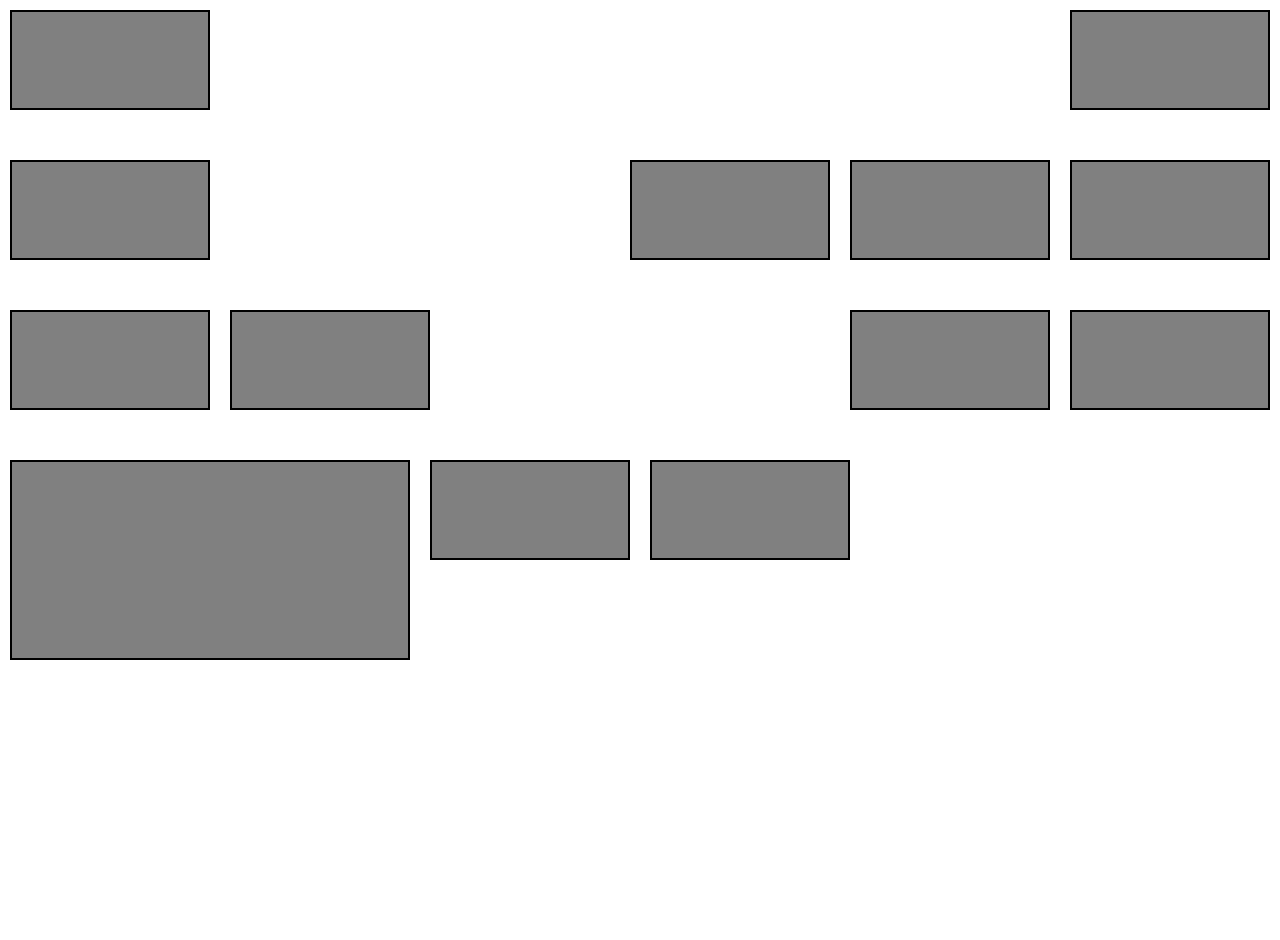
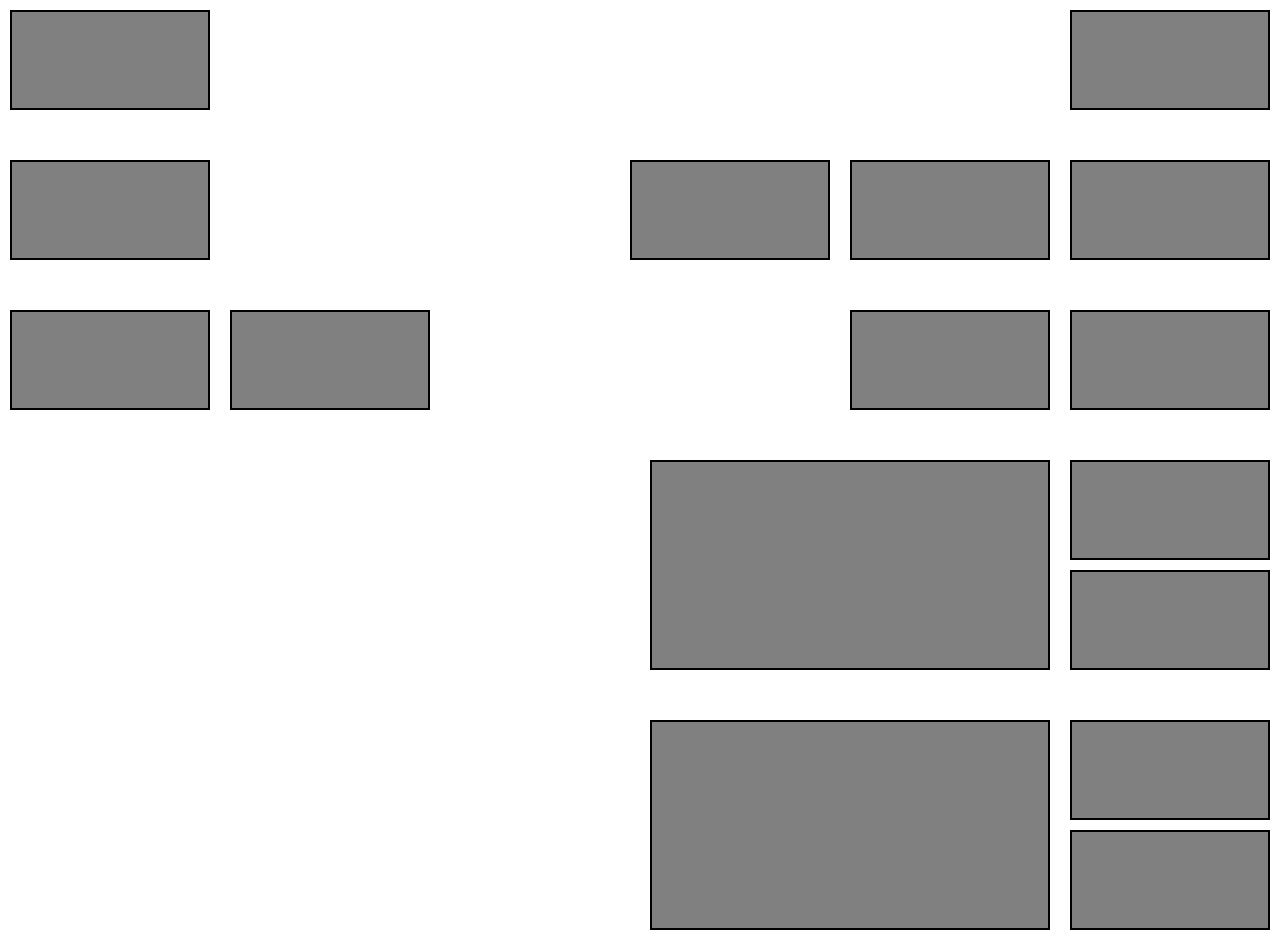
Before and after one commit to nuhzdenegnetu/home-work-8, a plain HTML site: page index.html in a window 1280 px wide. Before the commit the page ends 800 px from the top, so only its background shows below. Drawn offline with Linux system fonts and the light colour scheme.

Commit message:
последние исправления

```diff
--- a/index.html
+++ b/index.html
@@ -25,9 +25,18 @@
                 <div class="third__section--box right"></div>
             </div>
             <div class="fourth__section">
-                <div class="fourth__section--box md left"></div>
-                <div class="fourth__section--box left"></div>
-                <div class="fourth__section--box left"></div>
+                <div class="fourth__section--boxes right">
+                    <div class="fourth__section--box"></div>
+                    <div class="fourth__section--box"></div>
+                </div>
+                <div class="fourth__section--box md right"></div>
+            </div>
+            <div class="fifth__section">
+                <div class="fifth__section--boxes right">
+                    <div class="fifth__section--box"></div>
+                    <div class="fifth__section--box"></div>
+                </div>
+                <div class="fifth__section--box md right"></div>
             </div>
         </div>
     </main>
--- a/style.css
+++ b/style.css
@@ -7,7 +7,7 @@
     --box-width: 200px;
     --box-height: 100px;
     --box-width-md: 400px;
-    --box-height-md: 200px;
+    --box-height-md: 210px;
     --bg-color-box: gray;
     --border:2px solid black;
 }
@@ -47,14 +47,17 @@
 .fourth__section{
     padding-top:150px;
 }
-.fourth__section--box-md{
-    width: var(--box-width-md);
-    height: var(--box-height-md);
+.fourth__section--box{
+    width: var(--box-width);
+    height: var(--box-height);
     background-color: var(--bg-color-box);
     margin: 10px;
     border: var(--border);
 }
-.fourth__section--box{
+.fifth__section{
+    margin-top:260px;
+}
+.fifth__section--box{
     width: var(--box-width);
     height: var(--box-height);
     background-color: var(--bg-color-box);
```
